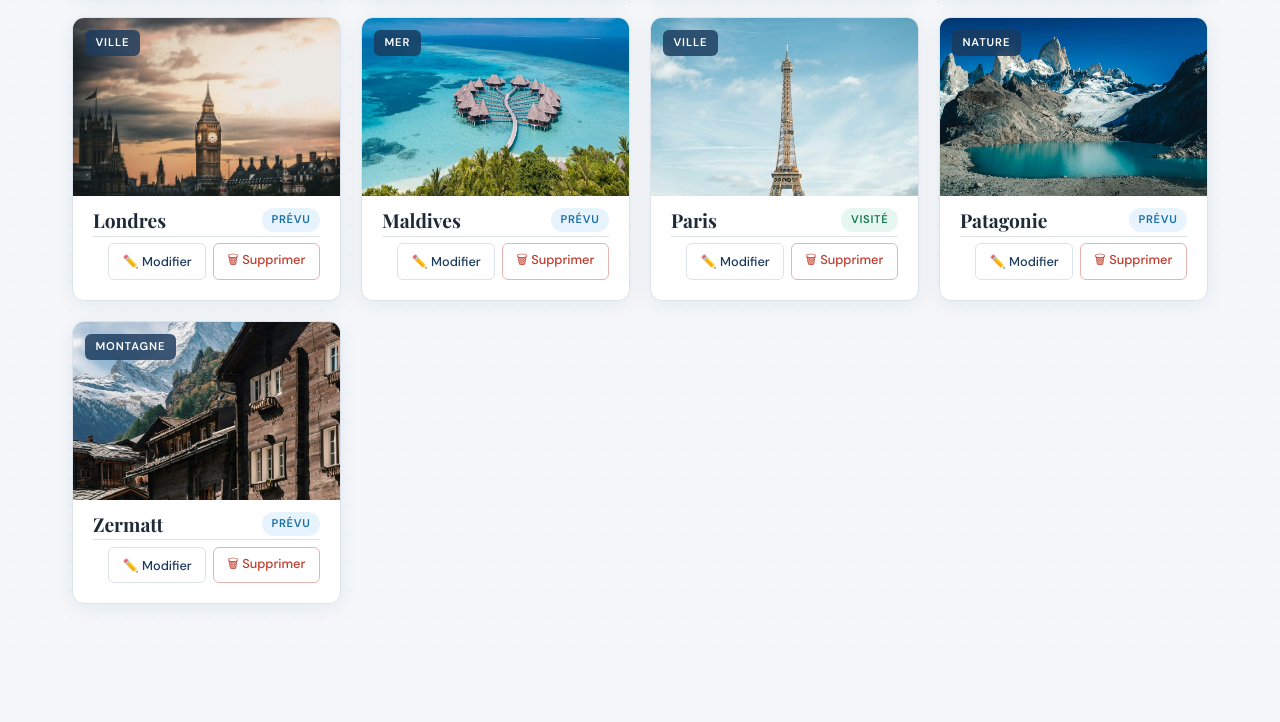
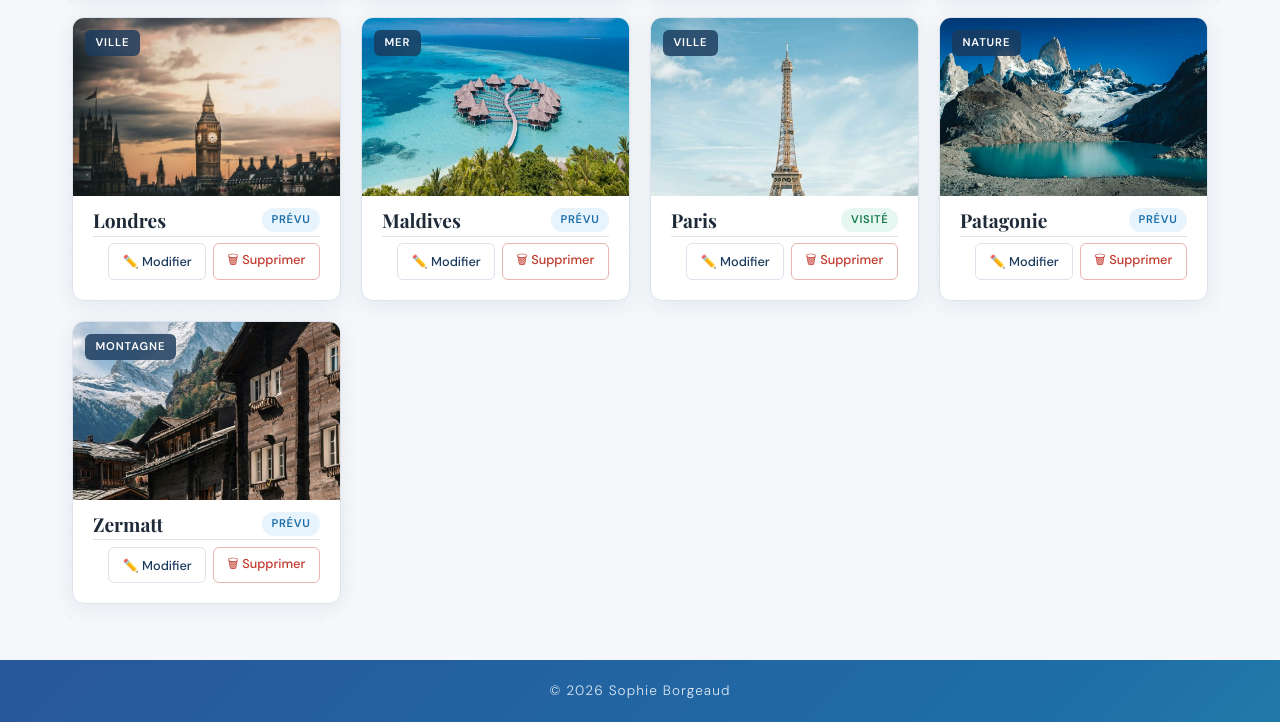
Before and after one commit to SophieBorgeaud/CarnetDeVoyages, a website: page index.html in a window 1280 px wide. Shown: the part 1048-1770 px from the top of the page. Before the commit the page ends 1708 px from the top, so only its background shows below. Drawn offline with nearby package versions, Linux system fonts and the light colour scheme; a web font is replaced by a local one.

Commit message:
Ajout d'un footer avec date (année) automatique.

```diff
--- a/index.html
+++ b/index.html
@@ -195,6 +195,11 @@
     </div>
 </div>
 
+<footer>
+    <p>© <span id="annee"></span> Sophie Borgeaud</p>
+</footer>
+
 <script src="script.js"></script>
+
 </body>
 </html>
--- a/script.js
+++ b/script.js
@@ -508,3 +508,6 @@ document.querySelector("#btn-reinitialiser").addEventListener("click", function(
 
 // Affichage initial au chargement de la page
 mettreAJourAffichage();
+
+// Met à jour automatiquement l'année du copyright
+document.querySelector("#annee").textContent = new Date().getFullYear();
--- a/style.css
+++ b/style.css
@@ -839,3 +839,21 @@ header {
     color: #ffffff;
     margin-top: 0.15rem;
 }
+
+footer {
+    text-align: center;
+    padding: var(--space-md);
+    background: linear-gradient(
+            135deg,
+            var(--color-primary),
+            var(--color-primary-light),
+            #1e6ea8,
+            var(--color-secondary)
+    );
+    background-size: 300% 300%;
+    animation: gradientShift 8s ease infinite;
+    color: rgba(255, 255, 255, 0.85);
+    font-size: 0.85rem;
+    font-weight: 300;
+    letter-spacing: 0.08em;
+}
```
